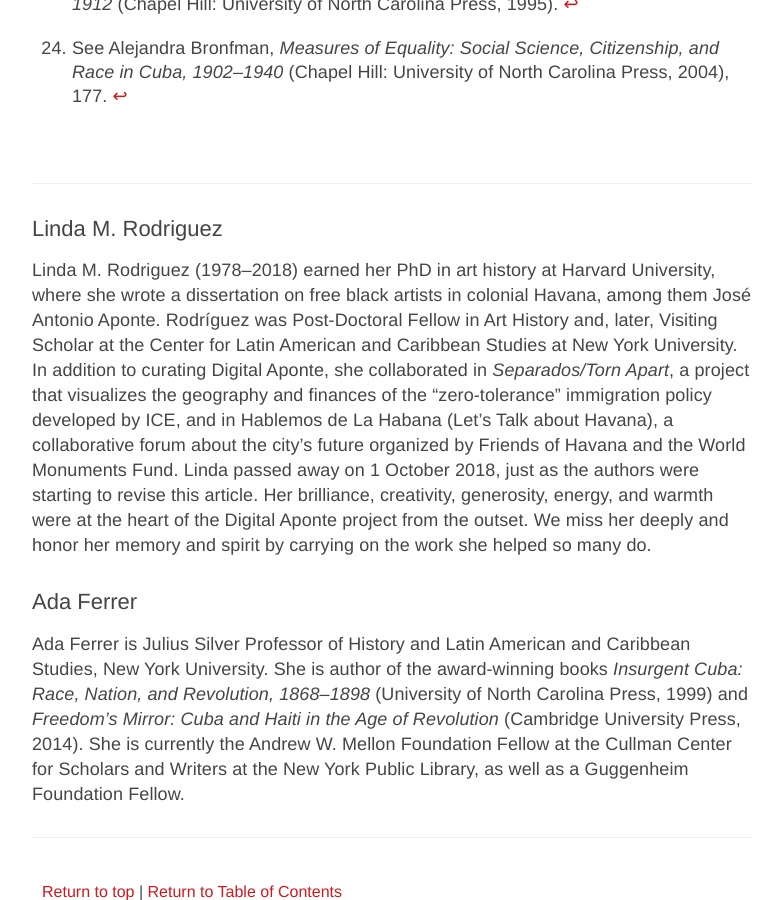
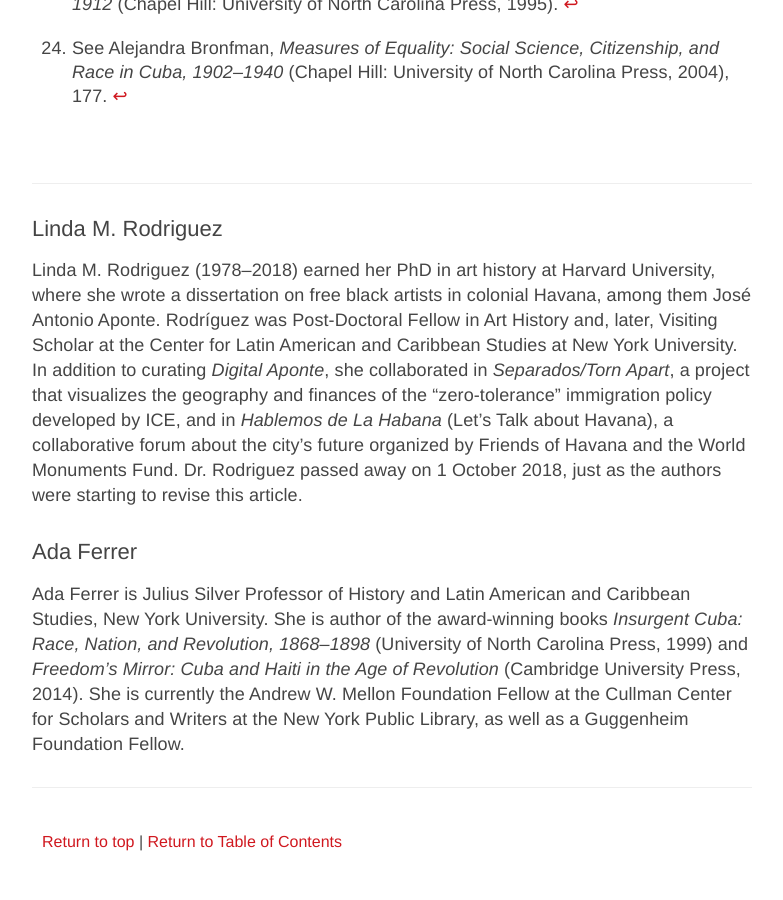
Before and after one commit to archipelagosjournal/archipelagos, a Jekyll site: the page built from _issue03/ferrer.md, in a window 1280 px wide and 900 px high, scrolled down 16622 px. Shown: the whole window, without its empty margins (248-1031 px from the left). Built offline with Jekyll 4.4.1, drawn with Linux system fonts in a browser that asks for light colours; some of the changed text lies outside the part shown.

Commit message:
added italics to captions

```diff
--- a/_issue03/ferrer.md
+++ b/_issue03/ferrer.md
@@ -8,7 +8,7 @@
 author:
 - name: Linda M. Rodriguez
   shortname: Rodríguez
-  bio: "Linda M. Rodriguez (1978–2018) earned her PhD in art history at Harvard University, where she wrote a dissertation on free black artists in colonial Havana, among them José Antonio Aponte. Rodríguez was Post-Doctoral Fellow in Art History and, later, Visiting Scholar at the Center for Latin American and Caribbean Studies at New York University. In addition to curating Digital Aponte, she collaborated in *Separados/Torn Apart*, a project that visualizes the geography and finances of the “zero-tolerance” immigration policy developed by ICE, and in Hablemos de La Habana (Let’s Talk about Havana), a collaborative forum about the city’s future organized by Friends of Havana and the World Monuments Fund. Linda passed away on 1 October 2018, just as the authors were starting to revise this article. Her brilliance, creativity, generosity, energy, and warmth were at the heart of the Digital Aponte project from the outset. We miss her deeply and honor her memory and spirit by carrying on the work she helped so many do."
+  bio: "Linda M. Rodriguez (1978–2018) earned her PhD in art history at Harvard University, where she wrote a dissertation on free black artists in colonial Havana, among them José Antonio Aponte. Rodríguez was Post-Doctoral Fellow in Art History and, later, Visiting Scholar at the Center for Latin American and Caribbean Studies at New York University. In addition to curating *Digital Aponte*, she collaborated in *Separados/Torn Apart*, a project that visualizes the geography and finances of the “zero-tolerance” immigration policy developed by ICE, and in *Hablemos de La Habana* (Let’s Talk about Havana), a collaborative forum about the city’s future organized by Friends of Havana and the World Monuments Fund. Dr. Rodriguez passed away on 1 October 2018, just as the authors were starting to revise this article."
 - name: Ada Ferrer
   shortname: Ferrer
   bio: "Ada Ferrer is Julius Silver Professor of History and Latin American and Caribbean Studies, New York University. She is author of the award-winning books *Insurgent Cuba: Race, Nation, and Revolution, 1868–1898* (University of North Carolina Press, 1999) and *Freedom’s Mirror: Cuba and Haiti in the Age of Revolution* (Cambridge University Press, 2014). She is currently the Andrew W. Mellon Foundation Fellow at the Cullman Center for Scholars and Writers at the New York Public Library, as well as a Guggenheim Foundation Fellow."
@@ -245,7 +245,7 @@
 {% include image.html
     img="issue03/ferrer-1.png"
     title="Screenshot of Digital Aponte."
-    caption="Figure 1. Digital Aponte." %}
+    caption="Figure 1. *Digital Aponte*." %}
 
 *Digital Aponte* aspires to foreground Aponte’s words, through the
 archival document, as they have arrived to us. Our effort may be
```
Also changed, not shown: other parts of _issue03/ferrer.md (+4 -4 lines), _issue03/ecda_review.md (+1 -1 lines), 9 other files.
